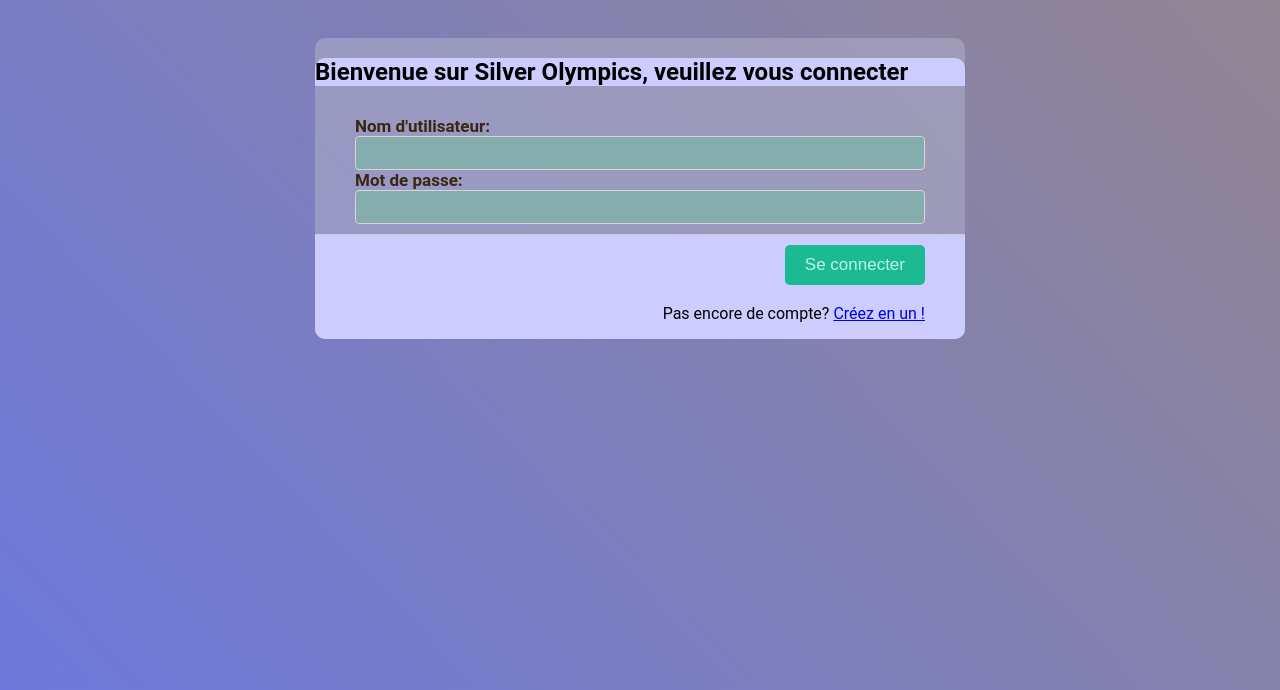
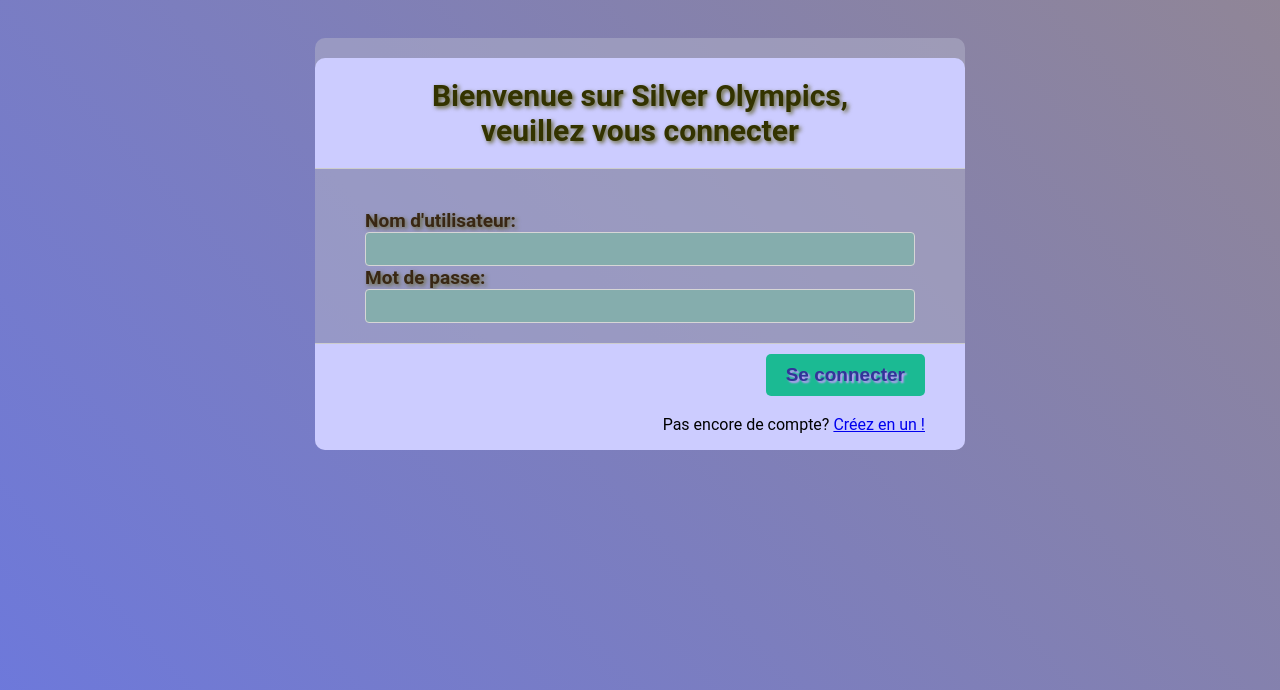
Before and after one commit to IGoldenMemories/SilverOlympics, a Java web app: page /login.jsp in a window 1280 px wide. Shown: the top 690 px of the page. Run offline with Tomcat 11, a stand-in JSP engine, Linux system fonts and the light colour scheme.

Commit message:
working on login and register look

```diff
--- a/build/web/ressources/css/popupsolo.css
+++ b/build/web/ressources/css/popupsolo.css
@@ -5,12 +5,14 @@
 */
 
 body {
-    margin: 2px;
     background: rgb(238,174,202);
     background: radial-gradient(circle, rgba(238,174,202,1) 0%, rgba(148,187,233,1) 100%);
 
 }
-
+h1{
+    color: #3333FF;
+    font-family: Arial, Helvetica, sans-serif;
+}
 
 .options{
     position: relative;
--- a/web/login.jsp
+++ b/web/login.jsp
@@ -10,30 +10,30 @@
     <head>
         <meta http-equiv="Content-Type" content="text/html;" charset="utf-8">
         <title>Connection</title>
-        <link href=" ressources/css/Login_Register.css" rel="stylesheet" type="text/css">
+        <link href=" ressources/css/login_look.css" rel="stylesheet" type="text/css">
 
     </head>
     <body>
-        <div class="formwrapper">
-
         <form class="login-form" accept-charset="ISO-8859-1" method="post" name ="LoginForm" ">
             <!-- form header -->
             <div class="form-header">
-                    <h2> Bienvenue sur Silver Olympics, veuillez vous connecter </h2>
+                <h1> Bienvenue sur Silver Olympics, <br>veuillez vous connecter </h1>
             </div>
 
             <!-- form body -->
             <div class =" form-body">
                 <!-- Username of the institution's account -->
                 <label for="username" class="label-title"> Nom d'utilisateur: </label>
+                <br>
                 <input class="form-input" name ="username" size="40"/>
+                <br>
                 <!-- Password of the institution's account -->
                 <label for="password" class="label-title"> Mot de passe:</label>
                 <input class="form-input" name ="password" size="40"/>
             </div>
             <!-- form footer with redirection link to register page if no account has been created for the institution -->
             <div class="form-footer">
-                    <button type="submit" class="btn">Se connecter</button>
+                <button  type="submit" class="btn">Se connecter</button>
                 <br>
                 <div class="noaccount"> Pas encore de compte? <a href="${pageContext.request.contextPath}/creercompte" > Créez en un ! </a> </div>
             </div>
--- a/web/register.jsp
+++ b/web/register.jsp
@@ -10,11 +10,11 @@
     <head>
         <meta http-equiv="Content-Type" content="text/html; charset=UTF-8">
         <title>Nouveau compte</title>
-        <link rel="stylesheet" href="ressources/css/Login_Register.css" >
+        <link rel="stylesheet" href="ressources/css/register_look.css" >
     </head>
     <body>
         <div class="formwrapper">
-            <form method="post" accept-charset="ISO-8859-1" action="RegisterControllerServlet"  >
+            <form class="registerform" method="post" accept-charset="ISO-8859-1" action="RegisterControllerServlet"  >
 
                 <!-- form header -->
                 <div class="form-header">
--- /dev/null
+++ b/web/ressources/css/login_look.css
@@ -0,0 +1,127 @@
+
+/*
+    Created on : 27-nov.-2021, 17:08:37
+    Author     : Manon Michaux
+*/
+
+body {
+
+    display: grid;
+    align-items: center;
+    background: linear-gradient(227deg, #ca9b26, #6c78dd, #a8601a);
+    background-size: 600% 600%;
+
+    animation: Backgroundanimation 32s ease infinite;
+}
+
+@keyframes Backgroundanimation {
+    0%{background-position:0% 35%}
+    50%{background-position:100% 66%}
+    100%{background-position:0% 35%}
+}
+
+.formwrapper{
+    top:50%;
+    display: block;
+    text-align: center;
+}
+
+.login-form{
+    position: relative;
+    font-family: 'Roboto', sans-serif;
+    display: inline-block;
+    margin-left: auto;
+    margin-right: auto;
+    text-align: left;
+    width: 650px;
+    margin: 30px auto;
+    background: rgba(179, 179, 204, 0.5);
+    border-radius: 10px;
+
+}
+
+.form-header {
+    background-color:rgb(204, 204, 255);
+
+    border-top-left-radius: 10px;
+    border-top-right-radius: 10px;
+}
+
+.form-header h1 {
+    font-size:30px;
+    text-align: center;
+    color: #333300;
+    text-shadow: 2px 2px 4px #666633;
+    padding: 20px 0;
+    border-bottom: 1px solid #cccccc;
+}
+
+/*---------------------------------------*/
+/* Form Body */
+/*---------------------------------------*/
+
+.form-body {
+    padding: 20px 50px;
+    color: #666;
+}
+
+.form-body .label-title {
+    color: rgb(57, 39, 19);
+    text-shadow: 2px 2px 4px #666633;
+    font-size: 19px;
+    font-weight: bold;
+    text-align: left;
+}
+
+.form-body .form-input {
+    font-size: 17px;
+    box-sizing: border-box;
+    width: 100%;
+    height: 34px;
+    padding-left: 10px;
+    padding-right: 10px;
+    color: #333333;
+    text-align: left;
+    border: 1px solid #d6d6d6;
+    border-radius: 4px;
+    background: rgb(133, 173, 173);
+    outline: none;
+}
+
+/*---------------------------------------*/
+/* Form Footer */
+/*---------------------------------------*/
+
+.form-footer{
+    background-color: rgb(204, 204, 255);
+    border-bottom-left-radius: 10px;
+    border-bottom-right-radius: 10px;
+    padding: 10px 40px;
+    text-align: right;
+    border-top: 1px solid #cccccc;
+
+}
+
+.btn {
+    font-family: Arial, Helvetica, sans-serif;
+    display: inline-block;
+    padding: 10px 20px;
+    background-color: #1bba93;
+    text-shadow: 2px 2px 2px #cc99ff;
+    font-size: 19px;
+    font-weight: bold;
+    border: none;
+    border-radius: 5px;
+    color: #333399;
+    cursor: pointer;
+    margin-bottom: 15px;
+}
+
+.btn:hover {
+    background-color: #169c7b;
+    color: white;
+}
+
+.noaccount {
+    line-height: 1.8;
+}
--- a/web/ressources/css/popupsolo.css
+++ b/web/ressources/css/popupsolo.css
@@ -5,12 +5,14 @@
 */
 
 body {
-    margin: 2px;
     background: rgb(238,174,202);
     background: radial-gradient(circle, rgba(238,174,202,1) 0%, rgba(148,187,233,1) 100%);
 
 }
-
+h1{
+    color: #3333FF;
+    font-family: Arial, Helvetica, sans-serif;
+}
 
 .options{
     position: relative;
--- a/web/ressources/css/Login_Register.css
+++ b/web/ressources/css/register_look.css
@@ -1,13 +1,11 @@
 
 /*
-    Created on : 27-nov.-2021, 17:08:37
-    Author     : Manon Michaux
+    Created on : 10 févr. 2022, 17:31:44
+    Author     : Manon
 */
 
+
 body {
-
-    display: grid;
-    align-items: center;
     background: linear-gradient(227deg, #ca9b26, #6c78dd, #a8601a);
     background-size: 600% 600%;
 
@@ -21,18 +19,15 @@
 }
 
 .formwrapper{
+
     top:50%;
-    display: block;
-    text-align: center;
+
 }
 
-.login-form{
-    position: relative;
+.registerform{
+
     font-family: 'Roboto', sans-serif;
     display: inline-block;
-    margin-left: auto;
-    margin-right: auto;
-    text-align: left;
     width: 650px;
     margin: 30px auto;
     background: rgba(179, 179, 204, 0.5);
@@ -53,6 +48,8 @@
     padding: 20px 0;
     border-bottom: 1px solid #cccccc;
     margin: 0;
+    margin-left: auto;
+    margin-right:auto;
 }
 
 /*---------------------------------------*/
@@ -68,15 +65,16 @@
     color: rgb(57, 39, 19);
     font-size: 17px;
     font-weight: bold;
+    margin-left: auto;
+    margin-right:auto;
 }
 
 .form-body .form-input {
     font-size: 17px;
     box-sizing: border-box;
-    width: 100%;
+    margin-left: auto;
+    margin-right:auto;
     height: 34px;
-    padding-left: 10px;
-    padding-right: 10px;
     color: #333333;
     text-align: left;
     border: 1px solid #d6d6d6;
@@ -94,8 +92,9 @@
     border-bottom-left-radius: 10px;
     border-bottom-right-radius: 10px;
     padding: 10px 40px;
-    text-align: right;
     border-top: 1px solid #cccccc;
+    margin-left: auto;
+    margin-right:auto;
 
 }
 
@@ -109,6 +108,8 @@
     color: #bcf5e7;
     cursor: pointer;
     margin-bottom: 15px;
+    margin-left: auto;
+    margin-right:auto;
 }
 
 .btn:hover {
@@ -118,4 +119,6 @@
 
 .noaccount {
     line-height: 1.8;
+    margin-left: auto;
+    margin-right:auto;
 }
```
Also changed, not shown: build/web/ressources/css/login_look.css (added, +127 -0 lines), build/web/ressources/css/register_look.css (renamed from build/web/ressources/css/Login_Register.css, +19 -16 lines), web/ressources/js/solooptions.js (+12 -0 lines), web/sologameoptions.jsp (+1 -19 lines), 4 other files. Lines whose indentation alone changed are shown as unchanged.
